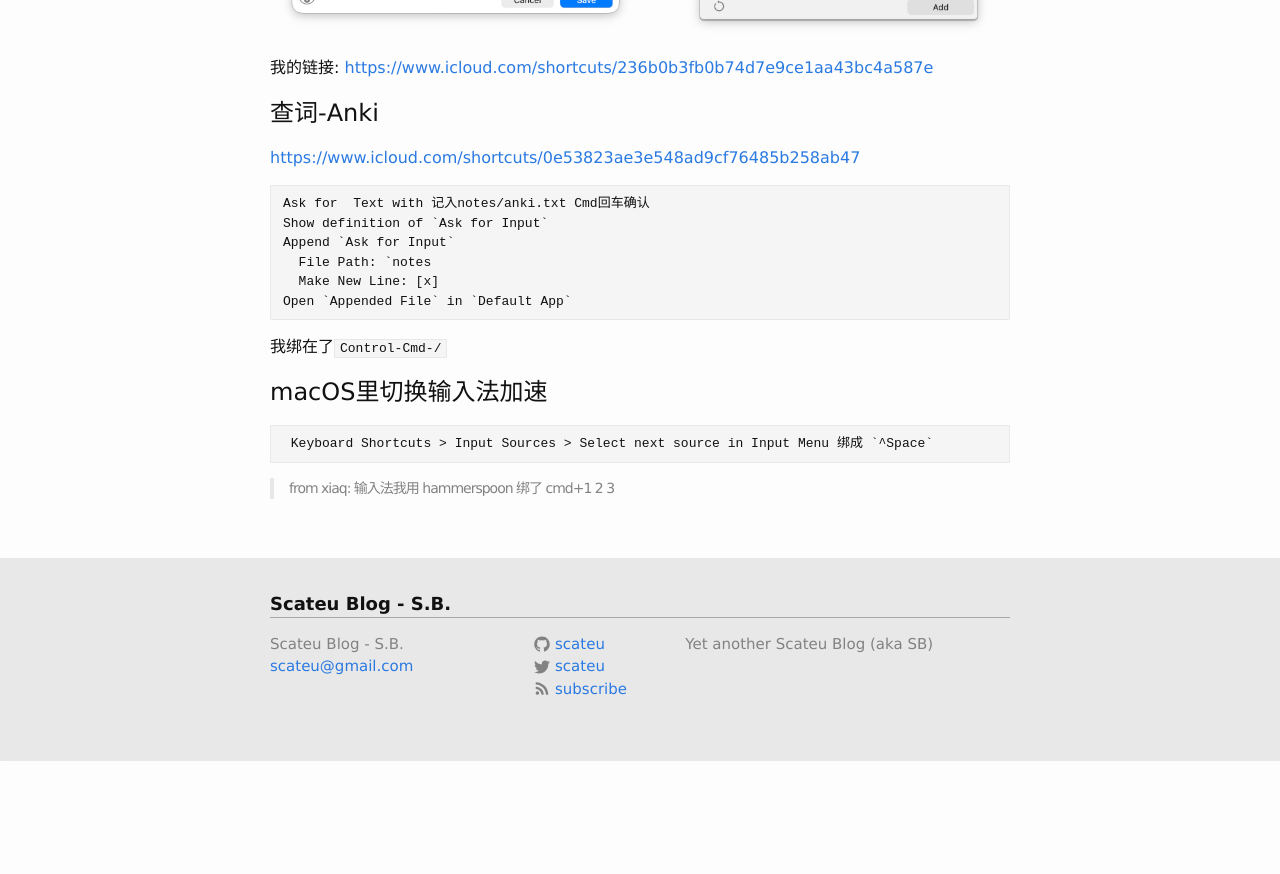
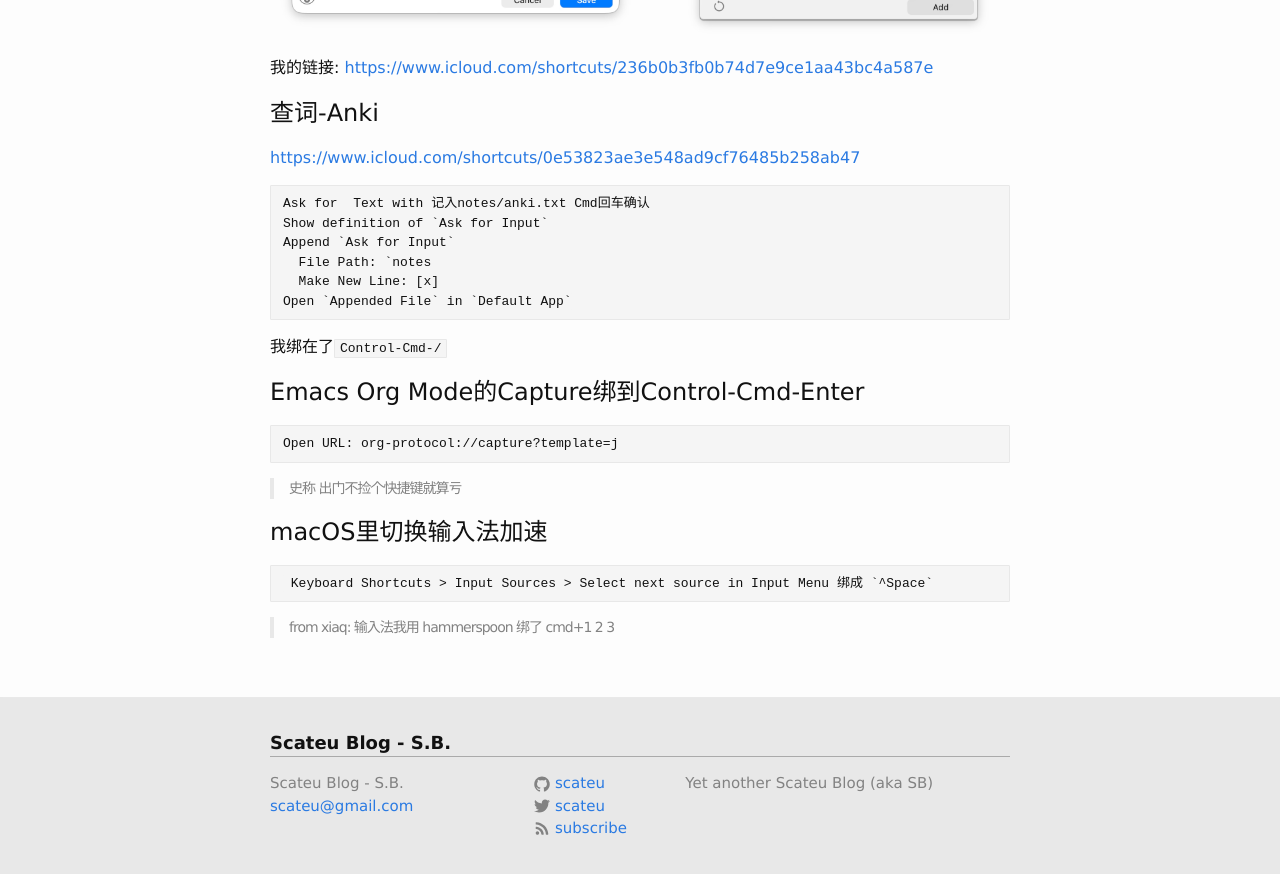
Before and after one commit to scateu/scateu.github.io, a Jekyll site: the page built from _posts/2026-06-04-shortcuts-text-capture.md, in a window 1280 px wide and 900 px high, scrolled down 1505 px. Shown: the top 874 px of the window. Built offline with Jekyll 4.4.1, drawn with Linux system fonts in a browser that asks for light colours; nearby versions of some CDN libraries; comment, search, counter and statistics services are not loaded; before the commit the page ends 2265 px from its top, so only the background shows below that.

Commit message:
Update 2026-06-04-shortcuts-text-capture.md

````diff
--- a/_posts/2026-06-04-shortcuts-text-capture.md
+++ b/_posts/2026-06-04-shortcuts-text-capture.md
@@ -43,6 +43,14 @@ Open `Appended File` in `Default App`
 
 我绑在了`Control-Cmd-/`
 
+# Emacs Org Mode的Capture绑到Control-Cmd-Enter
+
+```
+Open URL: org-protocol://capture?template=j
+```
+
+> 史称 出门不捡个快捷键就算亏
+
 # macOS里切换输入法加速
 
      Keyboard Shortcuts > Input Sources > Select next source in Input Menu 绑成 `^Space`
````
